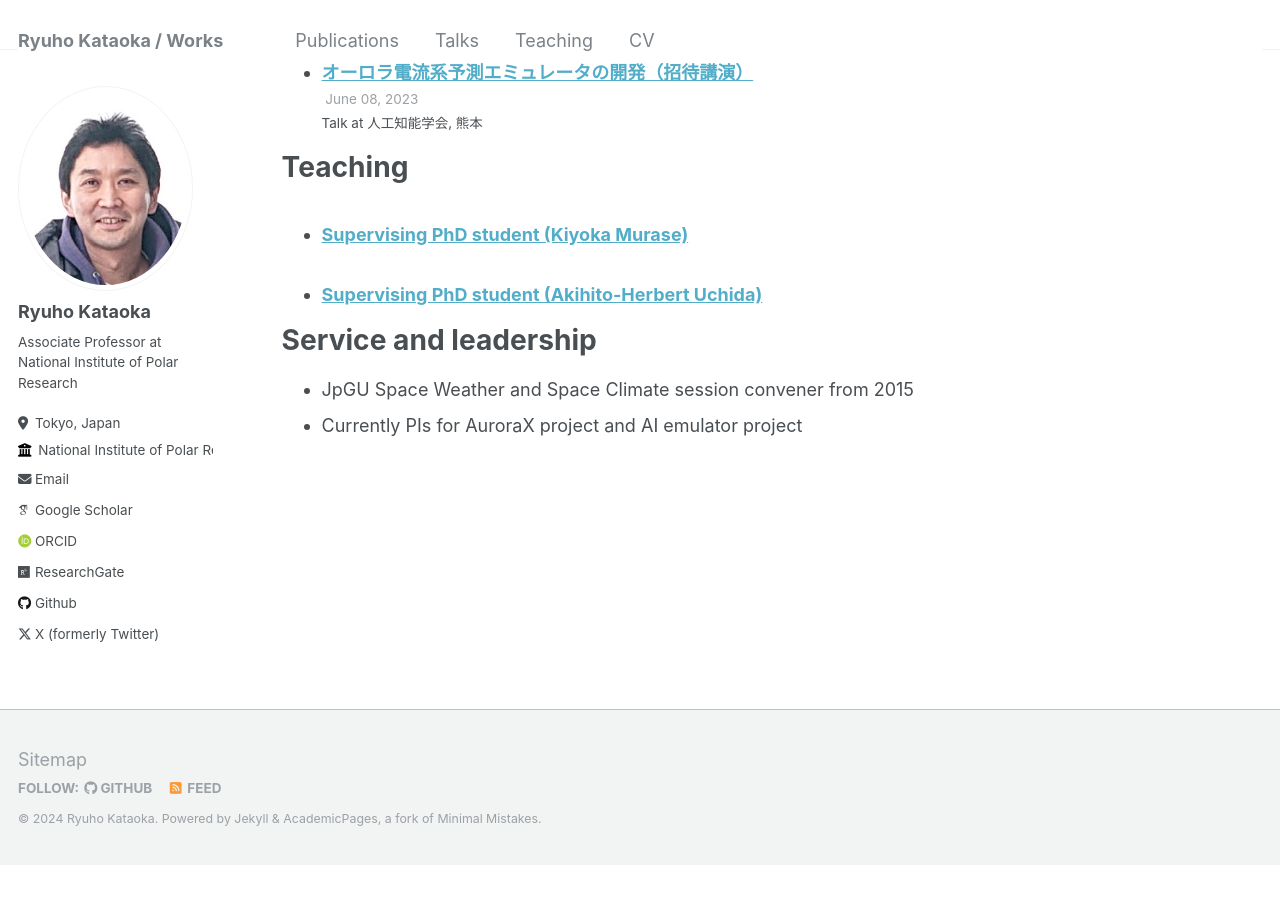
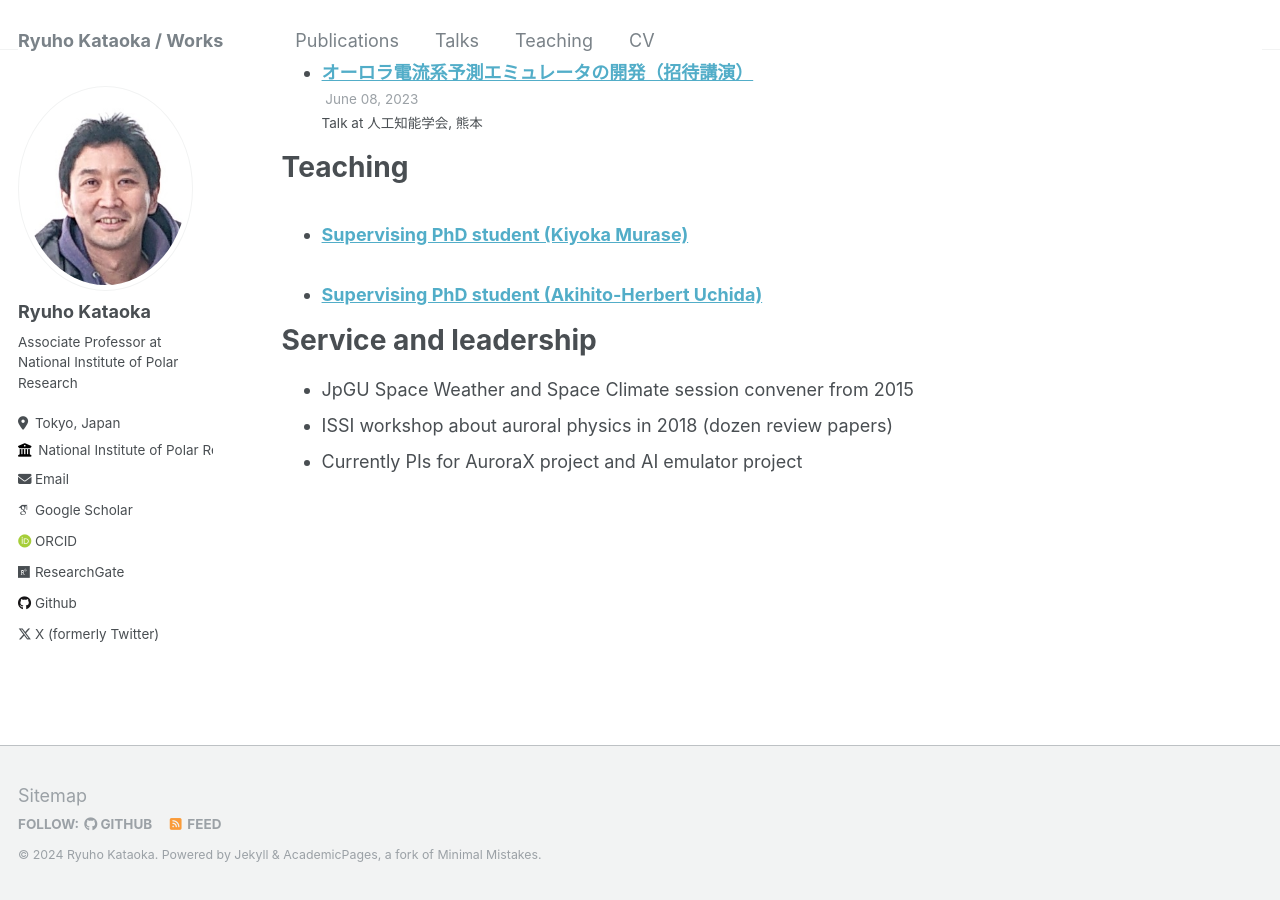
Before and after one commit to ryuhokataoka/ryuhokataoka.github.io, a Jekyll site: the page built from _pages/cv.md, in a window 1280 px wide and 900 px high, scrolled down 2524 px. Built offline with Jekyll 4.4.1, drawn with Linux system fonts in a browser that asks for light colours; some web fonts are replaced; before the commit the page ends 3388 px from its top, so only the background shows below that.

Commit message:
Update cv.md

```diff
--- a/_pages/cv.md
+++ b/_pages/cv.md
@@ -72,4 +72,5 @@ Teaching
 Service and leadership
 ======
 * JpGU Space Weather and Space Climate session convener from 2015
+* ISSI workshop about auroral physics in 2018 (dozen review papers)
 * Currently PIs for AuroraX project and AI emulator project
```
